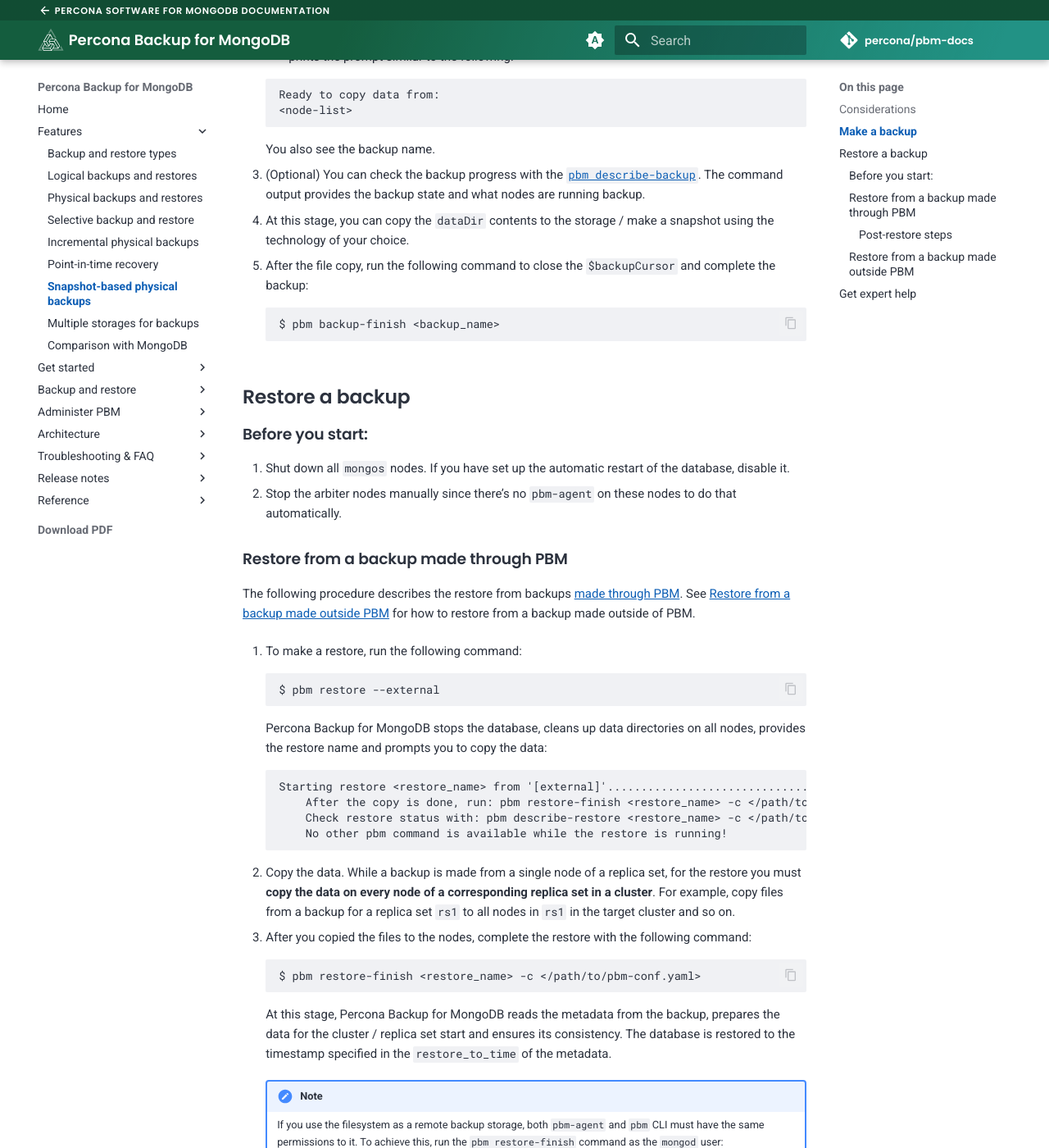
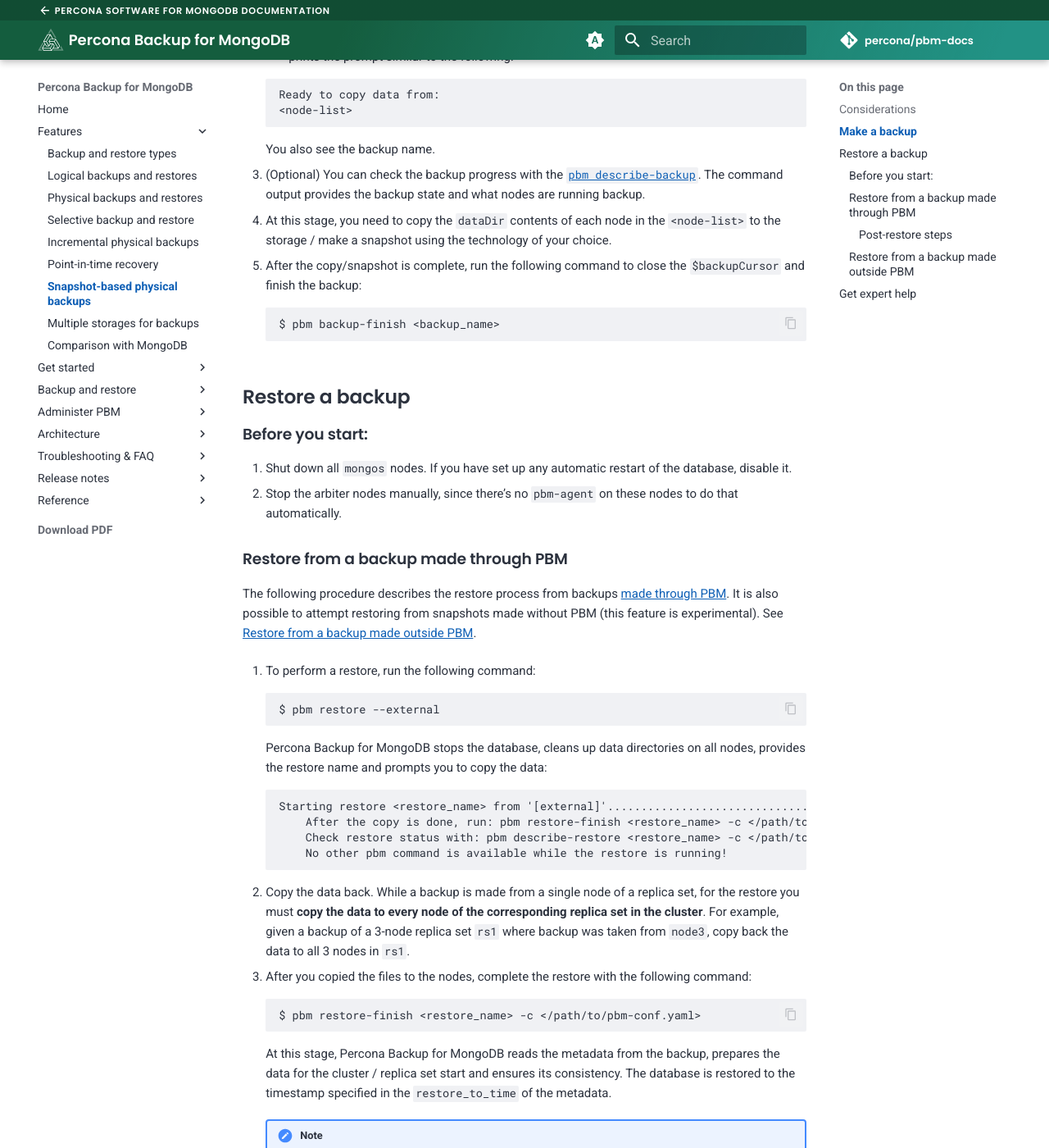
Before and after one commit to percona/pbm-docs, an MkDocs documentation site: the page built from docs/features/snapshots.md, in a window 1280 px wide and 1400 px high, scrolled down 1113 px. Shown: the whole window at 82% size. Built offline with MkDocs 1.6.1 and Material for MkDocs 9.7.7, drawn with Linux system fonts in a browser that asks for light colours; nearby versions of some CDN libraries; comment, search, counter and statistics services are not loaded; some of the changed text lies outside the part shown.

Commit message:
Update snapshots.md (#212)
* Update snapshots.md

---------

Co-authored-by: Anastasia Alexandrova <anastasia.alexandrova@percona.com>

````diff
--- a/docs/features/snapshots.md
+++ b/docs/features/snapshots.md
@@ -45,9 +45,9 @@
 
 3. (Optional) You can check the backup progress with the [`pbm describe-backup`](../reference/pbm-commands.md#pbm-describe-backup). The command output provides the backup state and what nodes are running backup.
 
-4. At this stage, you can copy the `dataDir` contents to the storage / make a snapshot using the technology of your choice.
+4. At this stage, you need to copy the `dataDir` contents of each node in the `<node-list>` to the storage / make a snapshot using the technology of your choice.
 
-5. After the file copy, run the following command to close the `$backupCursor` and complete the backup:
+5. After the copy/snapshot is complete, run the following command to close the `$backupCursor` and finish the backup:
 
     ```{.bash data-prompt="$"}
     $ pbm backup-finish <backup_name>
@@ -57,14 +57,14 @@
 
 ### Before you start:
 
-1. Shut down all `mongos` nodes. If you have set up the automatic restart of the database, disable it.
-2. Stop the arbiter nodes manually since there’s no `pbm-agent` on these nodes to do that automatically.
+1. Shut down all `mongos` nodes. If you have set up any automatic restart of the database, disable it.
+2. Stop the arbiter nodes manually, since there’s no `pbm-agent` on these nodes to do that automatically.
 
 ### Restore from a backup made through PBM
 
-The following procedure describes the restore from backups [made through PBM](#make-a-backup). See [Restore from a backup made outside PBM](#restore-from-a-backup-made-outside-pbm) for how to restore from a backup made outside of PBM.
+The following procedure describes the restore process from backups [made through PBM](#make-a-backup). It is also possible to attempt restoring from snapshots made without PBM (this feature is experimental). See [Restore from a backup made outside PBM](#restore-from-a-backup-made-outside-pbm).
 
-1. To make a restore, run the following command:
+1. To perform a restore, run the following command:
 
     ```{.bash data-prompt="$"}
     $ pbm restore --external
@@ -79,7 +79,7 @@
         No other pbm command is available while the restore is running!
     ```
 
-2. Copy the data. While a backup is made from a single node of a replica set, for the restore you must **copy the data on every node of a corresponding replica set in a cluster**. For example, copy files from a backup for a replica set `rs1` to all nodes in `rs1` in the target cluster and so on.
+2. Copy the data back. While a backup is made from a single node of a replica set, for the restore you must **copy the data to every node of the corresponding replica set in the cluster**. For example, given a backup of a 3-node replica set `rs1` where backup was taken from `node3`, copy back the data to all 3 nodes in `rs1`.
 
 3. After you copied the files to the nodes, complete the restore with the following command:
 
@@ -91,7 +91,7 @@
 
     !!! note
 
-        If you use the filesystem as a remote backup storage, both `pbm-agent` and `pbm` CLI must have the same permissions to it. To achieve this, run the `pbm restore-finish` command as the `mongod` user:
+        If you use a filesystem as the remote backup storage, both `pbm-agent` and `pbm` CLI must have the same permissions to it. To achieve this, run the `pbm restore-finish` command as the `mongod` user:
 
         ```{.bash data-prompt="$"}
         $ sudo -u mongod -s pbm restore-finish <restore_name> -c </path/to/pbm-conf.yaml> --mongodb-uri=MONGODB_URI
@@ -119,13 +119,17 @@
 
 ### Restore from a backup made outside PBM
 
+!!! Warning
+
+    This feature is experimental.
+
 !!! important
 
-    For external backups made through PBM, PBM performs compatibility checks for the backup and the target cluster. If you restore the backup made outside PBM, it cannot ensure that the backup was made properly and in a consistent manner. Therefore, the backup compatibility is your responsibility.
+    For external backups made through PBM, PBM performs compatibility checks for the backup and the target cluster. If you restore a backup made without PBM, it cannot ensure that the backup was made properly and in a consistent manner. Therefore, the backup compatibility is your responsibility.
 
-To restore an external backup made outside PBM, you need to specify the following for the `pbm restore` command:
+To restore an external backup made without PBM, you need to specify the following for the `pbm restore` command:
 
-* a path to the configuration file of the `mongod` node on the source cluster from where the backup was made. This is the configuration file that PBM uses during the restore. It should contain the [storage options :octicons-link-external-16:](https://www.mongodb.com/docs/manual/reference/configuration-options/#storage-options ) per replica set name, for example:
+* a path to the configuration file of the `mongod` node on the source cluster from where the backup was made. This is the configuration file that PBM will use during the restore. It should contain the [storage options :octicons-link-external-16:](https://www.mongodb.com/docs/manual/reference/configuration-options/#storage-options ) per replica set name, for example:
 
    ```yaml
    rs1:
@@ -136,7 +140,7 @@
            directoryPerDB: true
    ```
 
-   To restore the data encrypted at rest, make sure data-at-rest encryption settings on the source and target clusters are the same.
+   To restore data that was encrypted at rest, make sure data-at-rest encryption settings on the source and target clusters are the same.
 
 * a timestamp to restore to
 
@@ -152,7 +156,7 @@
 
     If the timestamp to restore to is undefined, PBM looks into the actual data during the restore and defines the most recent common cluster time across all shards. PBM restores the database up to this time.
 
-2. Next, copy the data files. Note that you must copy the data **on every data-bearing node of your cluster / replica set**.
+2. Next, copy the data files. Note that you must copy the data **to every data-bearing node of your cluster / replica set**.
 
 3. Complete the restore by running:
 
@@ -164,7 +168,7 @@
 
     !!! note
 
-        If you use the filesystem as a remote backup storage, both `pbm-agent` and `pbm` CLI must have the same permissions to it. To achieve this, run the `pbm restore-finish` command as the `mongod` user:
+        If you use a filesystem as the remote backup storage, both `pbm-agent` and `pbm` CLI must have the same permissions to it. To achieve this, run the `pbm restore-finish` command as the `mongod` user:
 
         ```{.bash data-prompt="$"}
         $ sudo -u mongod -s pbm restore-finish <restore_name> -c </path/to/pbm-conf.yaml> --mongodb-uri=MONGODB_URI
````
Also changed, not shown: other parts of docs/features/snapshots.md (+2 -2 lines).
